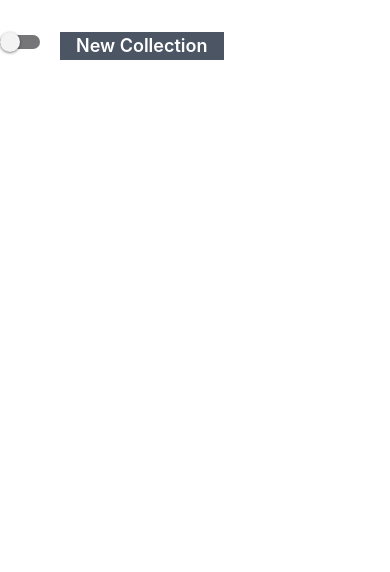
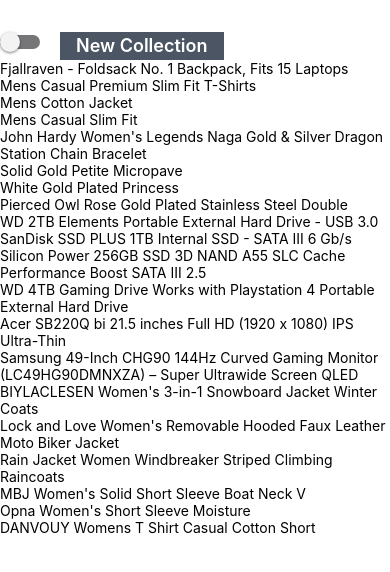
Before and after one commit to AtmosDerrick/react-native-e-commerce, a React Native app: screen / in a window 390 px wide. Shown: the top 572 px of the page. Built offline with nearby package versions, Linux system fonts and the light colour scheme.

Commit message:
flatlist working now

```diff
--- a/components/ProductList.js
+++ b/components/ProductList.js
@@ -7,7 +7,9 @@
     <FlatList
       data={products}
       keyExtractor={(product) => product.id}
-      renderItem={({ title }) => <Text className="text-black">{title}</Text>}
+      renderItem={({ item }) => (
+        <Text className="text-black">{item.title}</Text>
+      )}
     />
   );
 }
```
